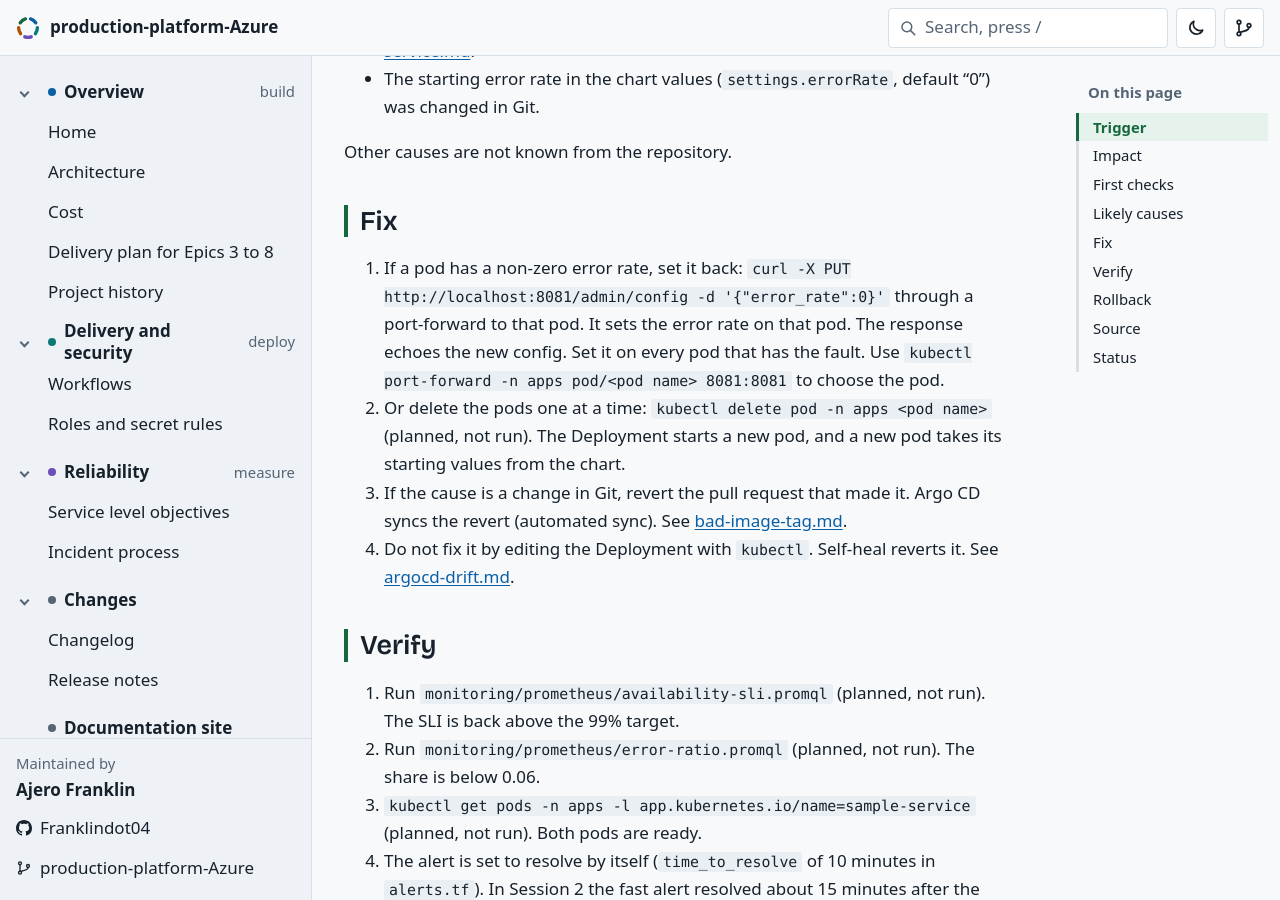
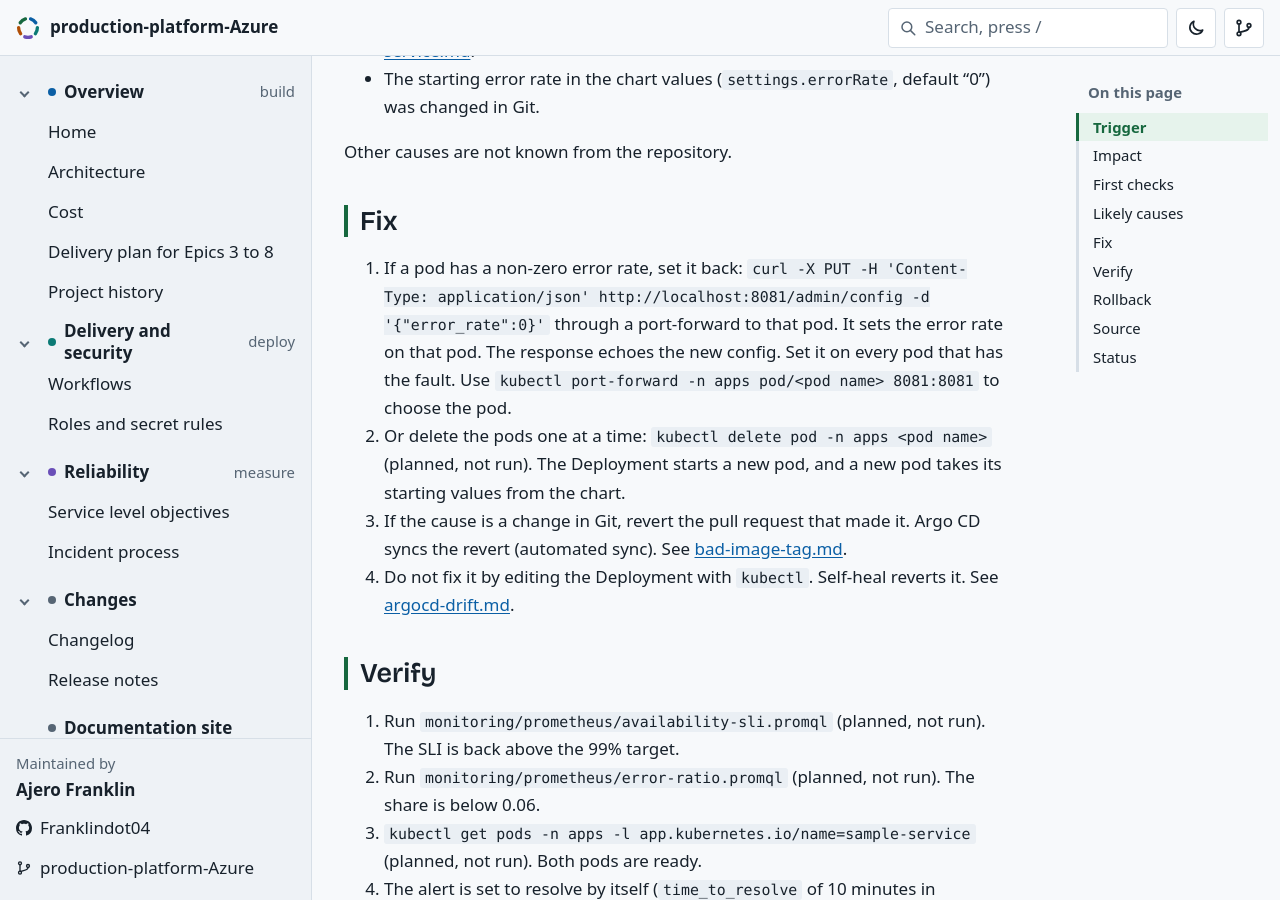
Before and after one commit to Franklindot04/production-platform-Azure, a Jekyll site: the page built from docs/runbooks/availability-burn.md, in a window 1280 px wide and 900 px high, scrolled down 1817 px. Built offline with Jekyll 4.4.1, drawn with Linux system fonts in a browser that asks for light colours; some web fonts are replaced; our own code applies the rules of GitHub Pages for plain Markdown files; comment, search, counter and statistics services are not loaded.

Commit message:
add the content type header to the admin config example in the availability burn runbook (#120)

```diff
--- a/docs/runbooks/availability-burn.md
+++ b/docs/runbooks/availability-burn.md
@@ -39,7 +39,7 @@ Other causes are not known from the repository.
 
 ## Fix
 
-1. If a pod has a non-zero error rate, set it back: `curl -X PUT http://localhost:8081/admin/config -d '{"error_rate":0}'` through a port-forward to that pod. It sets the error rate on that pod. The response echoes the new config. Set it on every pod that has the fault. Use `kubectl port-forward -n apps pod/<pod name> 8081:8081` to choose the pod.
+1. If a pod has a non-zero error rate, set it back: `curl -X PUT -H 'Content-Type: application/json' http://localhost:8081/admin/config -d '{"error_rate":0}'` through a port-forward to that pod. It sets the error rate on that pod. The response echoes the new config. Set it on every pod that has the fault. Use `kubectl port-forward -n apps pod/<pod name> 8081:8081` to choose the pod.
 2. Or delete the pods one at a time: `kubectl delete pod -n apps <pod name>` (planned, not run). The Deployment starts a new pod, and a new pod takes its starting values from the chart.
 3. If the cause is a change in Git, revert the pull request that made it. Argo CD syncs the revert (automated sync). See [bad-image-tag.md](bad-image-tag.md).
 4. Do not fix it by editing the Deployment with `kubectl`. Self-heal reverts it. See [argocd-drift.md](argocd-drift.md).
```
